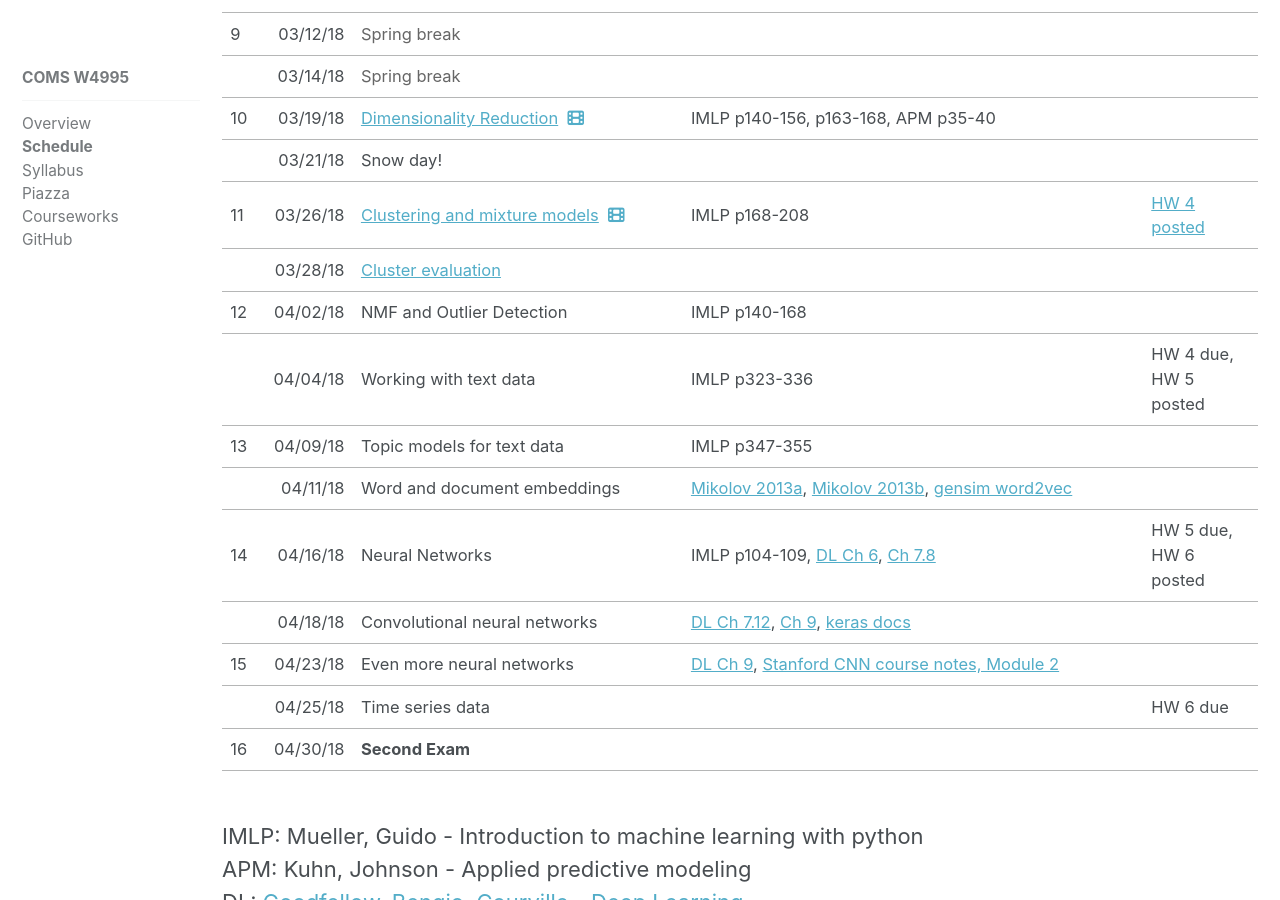
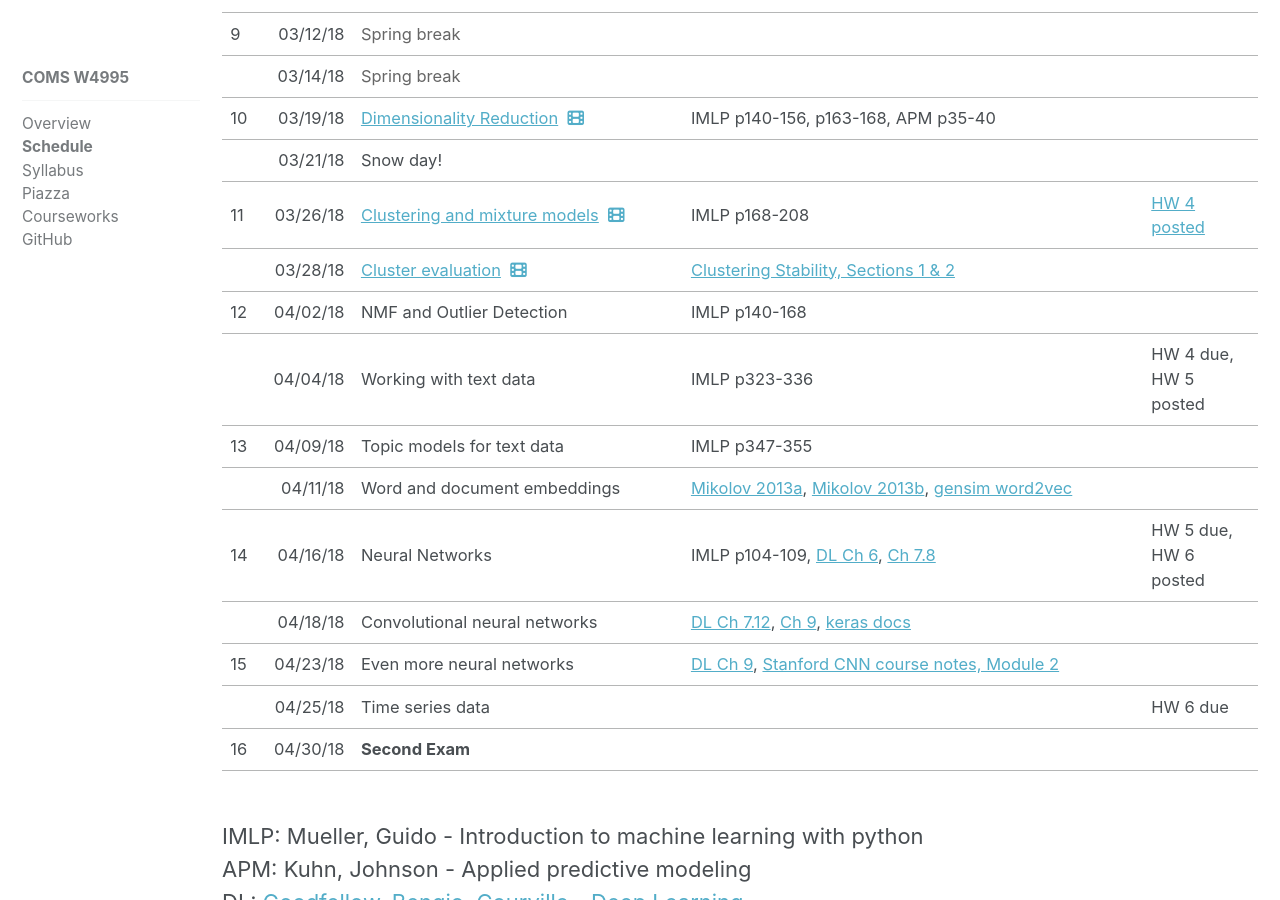
Before and after one commit to amueller/columbia-website, a Jekyll site: the page built from _comsw4995s18/lectures.md, in a window 1280 px wide and 900 px high, scrolled down 1077 px. Built offline with Jekyll 4.4.1, drawn with Linux system fonts in a browser that asks for light colours; nearby versions of some CDN libraries.

Commit message:
add video link and link to v.luxburg's paper on stability

```diff
--- a/_comsw4995s18/lectures.md
+++ b/_comsw4995s18/lectures.md
@@ -185,8 +185,10 @@ Press P on slides for presenter notes.
 	<tr>
 		<td><br></td>
 		<td align="right" sdval="42823" sdnum="1033;0;MM/DD/YY">03/28/18</td>
-		<td><a href="https://amueller.github.io/COMS4995-s18/slides/aml-17-032818-clustering-evaluation">Cluster evaluation</a></td>
-		<td></td>
+		<td><a href="https://amueller.github.io/COMS4995-s18/slides/aml-17-032818-clustering-evaluation">Cluster evaluation</a>&nbsp;
+            <a href="https://www.dropbox.com/s/i57q6v9ncwpyacy/17-cluster-evaluation.mkv?dl=1"><i class="fa fa-film" aria-hidden="true"></i></a>
+		</td>
+		<td><a href="https://arxiv.org/abs/1007.1075">Clustering Stability, Sections 1 &amp; 2</a></td>
 		<td></td>
 	</tr>
 	<tr>
```
